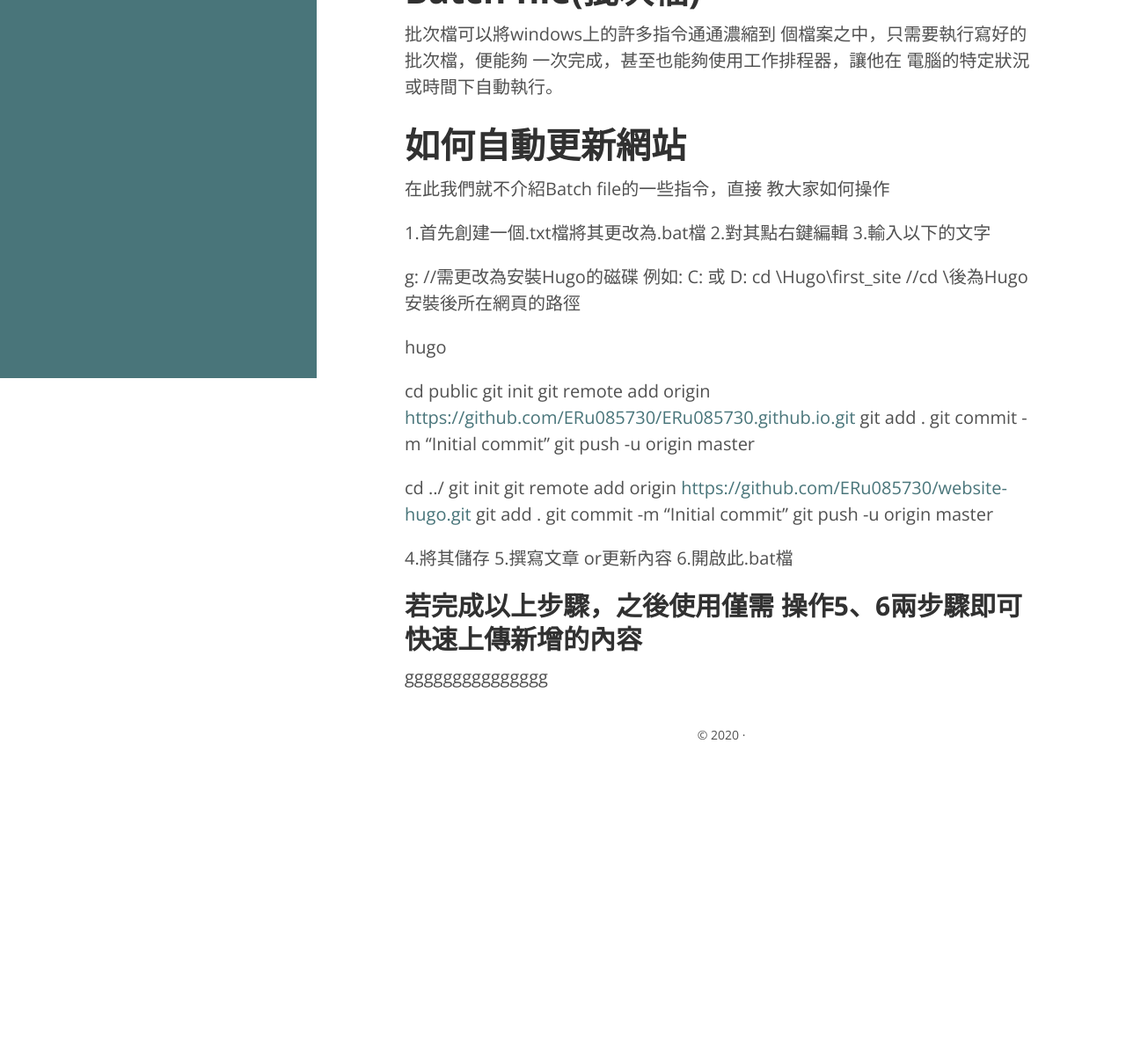
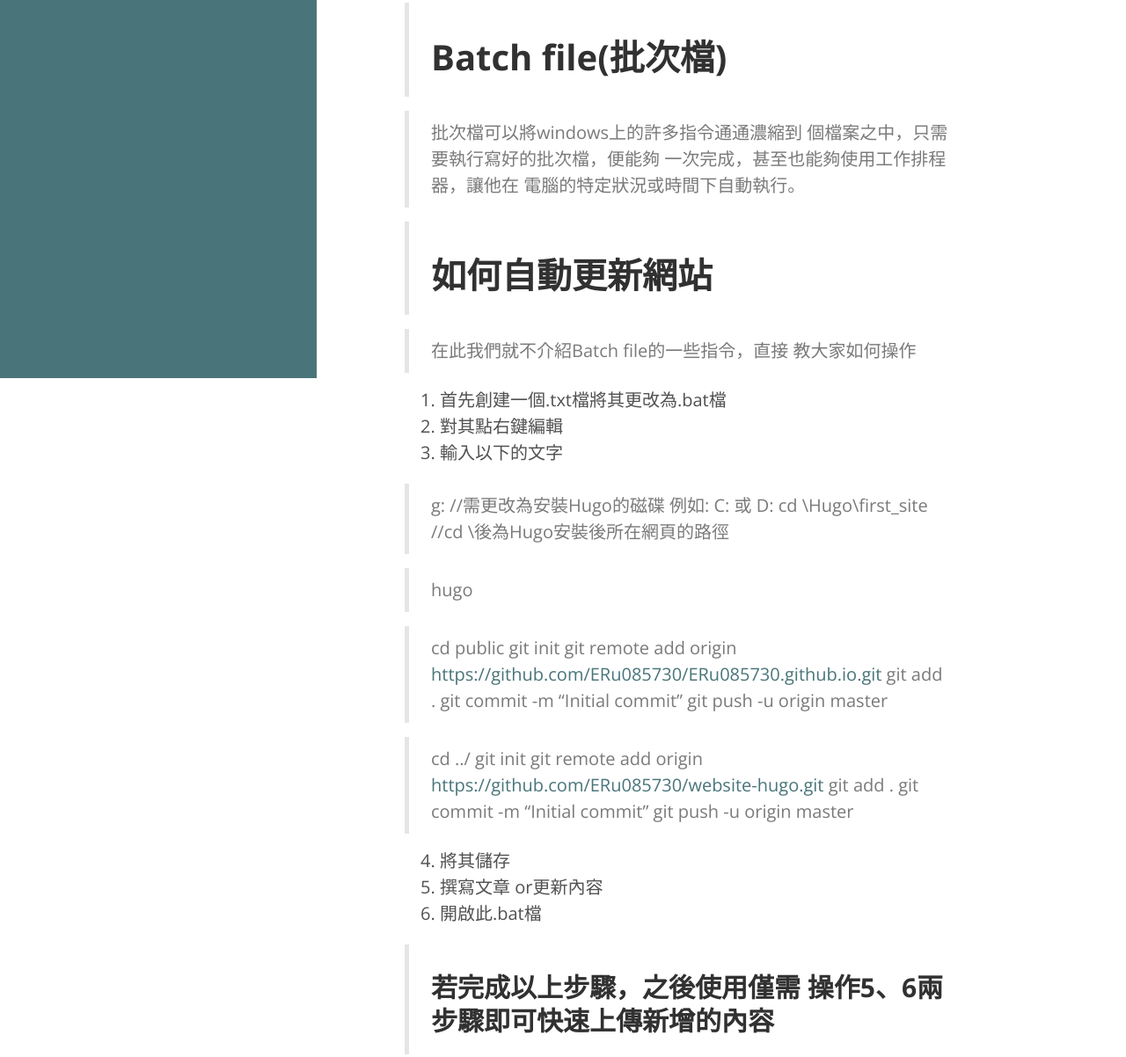
Before and after one commit to ERu085730/ERu085730.github.io, a plain HTML site: page post/howtomakeasite/index.html in a window 1280 px wide. Shown: the part 370-1572 px from the top of the page at 88% size. Before the commit the page ends 1235 px from the top, so only its background shows below. Drawn offline with nearby package versions, Linux system fonts and the light colour scheme.

Commit message:
Initial commit

```diff
--- a/post/howtomakeasite/index.html
+++ b/post/howtomakeasite/index.html
@@ -15,7 +15,7 @@
 <meta itemprop="description" content="Sample article showcasing basic Markdown syntax and formatting for HTML elements.">
 <meta itemprop="datePublished" content="2020-06-09T14:26:32&#43;08:00" />
 <meta itemprop="dateModified" content="2020-06-09T14:26:32&#43;08:00" />
-<meta itemprop="wordCount" content="81">
+<meta itemprop="wordCount" content="80">
 
 
 
@@ -106,43 +106,66 @@
     <time datetime="2020-06-09T14:26:32&#43;0800">Jun 9, 2020</time> · 1 min read
   </div>
 
-  <p>當你寫好一篇又一篇的新文章卻發現網站沒有
+  <blockquote>
+<p>當你寫好一篇又一篇的新文章卻發現網站沒有
 將你的內容更新上去，因此你只好上網搜尋，
 卻發現需要一步一步將之前所打過的指令重新
 打過一次，但人是懶惰的，所以我們就需要將
 上述的動作自動上傳因此我們需要使用以下工
 具。</p>
+</blockquote>
+<blockquote>
 <h1 id="batch-file批次檔">Batch file(批次檔)</h1>
+</blockquote>
+<blockquote>
 <p>批次檔可以將windows上的許多指令通通濃縮到
 個檔案之中，只需要執行寫好的批次檔，便能夠
 一次完成，甚至也能夠使用工作排程器，讓他在
 電腦的特定狀況或時間下自動執行。</p>
+</blockquote>
+<blockquote>
 <h1 id="如何自動更新網站">如何自動更新網站</h1>
+</blockquote>
+<blockquote>
 <p>在此我們就不介紹Batch file的一些指令，直接
 教大家如何操作</p>
-<p>1.首先創建一個.txt檔將其更改為.bat檔
-2.對其點右鍵編輯
-3.輸入以下的文字</p>
+</blockquote>
+<ol>
+<li>首先創建一個.txt檔將其更改為.bat檔</li>
+<li>對其點右鍵編輯</li>
+<li>輸入以下的文字</li>
+</ol>
+<blockquote>
 <p>g:                   //需更改為安裝Hugo的磁碟 例如: C: 或  D:
 cd \Hugo\first_site  //cd \後為Hugo安裝後所在網頁的路徑</p>
+</blockquote>
+<blockquote>
 <p>hugo</p>
+</blockquote>
+<blockquote>
 <p>cd public
 git init
 git remote add origin <a href="https://github.com/ERu085730/ERu085730.github.io.git">https://github.com/ERu085730/ERu085730.github.io.git</a>
 git add .
 git commit -m &ldquo;Initial commit&rdquo;
 git push -u origin master</p>
+</blockquote>
+<blockquote>
 <p>cd ../
 git init
 git remote add origin <a href="https://github.com/ERu085730/website-hugo.git">https://github.com/ERu085730/website-hugo.git</a>
 git add .
 git commit -m &ldquo;Initial commit&rdquo;
 git push -u origin master</p>
-<p>4.將其儲存
-5.撰寫文章 or更新內容
-6.開啟此.bat檔</p>
+</blockquote>
+<ol start="4">
+<li>將其儲存</li>
+<li>撰寫文章 or更新內容</li>
+<li>開啟此.bat檔</li>
+</ol>
+<blockquote>
 <h2 id="若完成以上步驟之後使用僅需-操作56兩步驟即可快速上傳新增的內容">若完成以上步驟，之後使用僅需 操作5、6兩步驟即可快速上傳新增的內容</h2>
-<p>ggggggggggggggg</p>
+</blockquote>
 
 </div>
 
```
Also changed, not shown: index.xml (+6 -7 lines), post/index.xml (+6 -7 lines).
